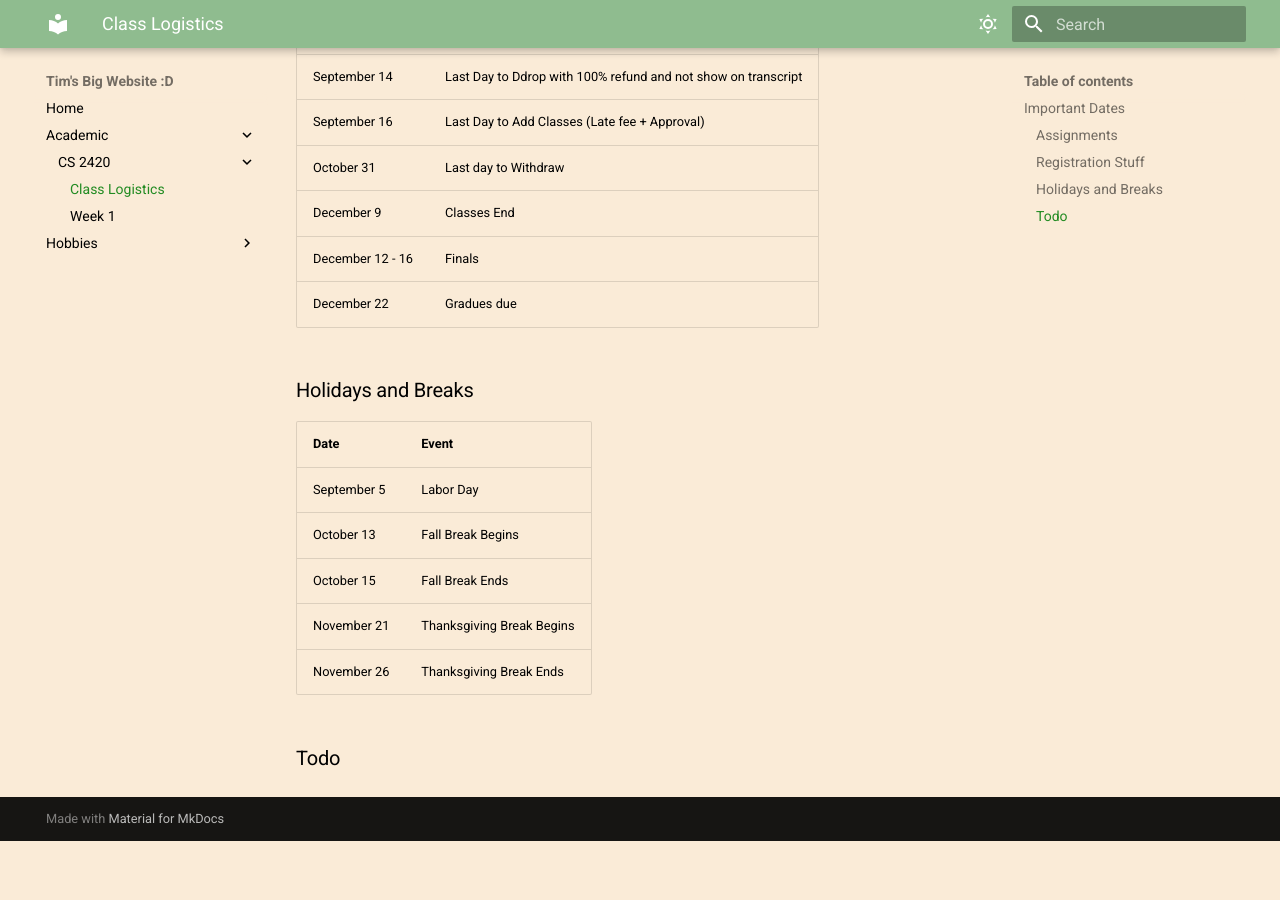
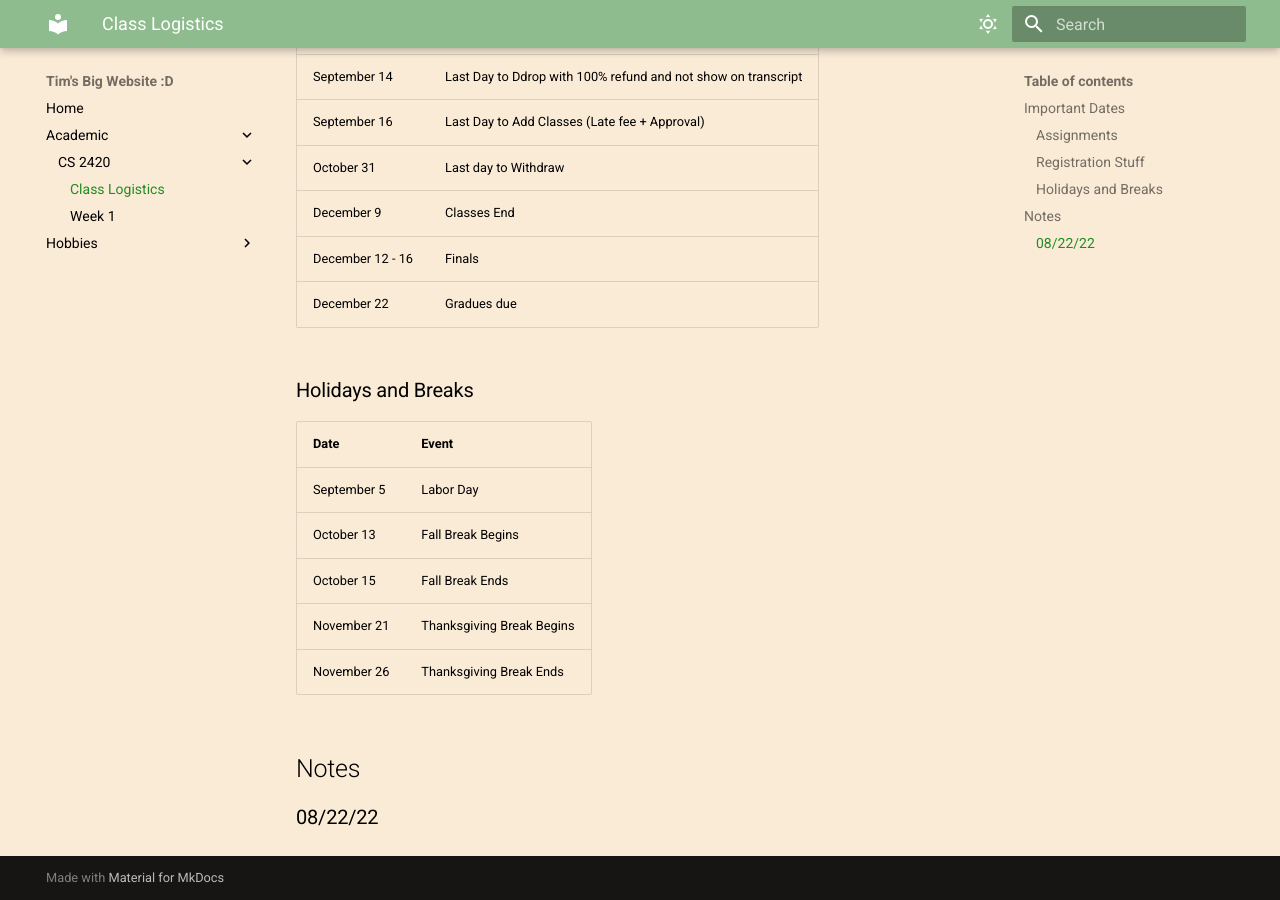
Before and after one commit to fishslips/TimSeverance, an MkDocs documentation site: the page built from docs/Academic/CS-2420/Class Logistics.md, in a window 1280 px wide and 900 px high, scrolled down 863 px. Built offline with MkDocs 1.6.1 and Material for MkDocs 9.7.7, drawn with Linux system fonts in a browser that asks for light colours; before the commit the page ends 1704 px from its top, so only the background shows below that.

Commit message:
Added some more stuff
Idk why it's not being pushed

```diff
--- a/docs/Academic/CS-2420/Class Logistics.md
+++ b/docs/Academic/CS-2420/Class Logistics.md
@@ -33,4 +33,6 @@
 | November 21 | Thanksgiving Break Begins |
 | November 26 | Thanksgiving Break Ends |
 
-### Todo
+
+## Notes
+### 08/22/22
```
Also changed, not shown: docs/Academic/CS-2420/Week 1.md (+1 -0 lines).
